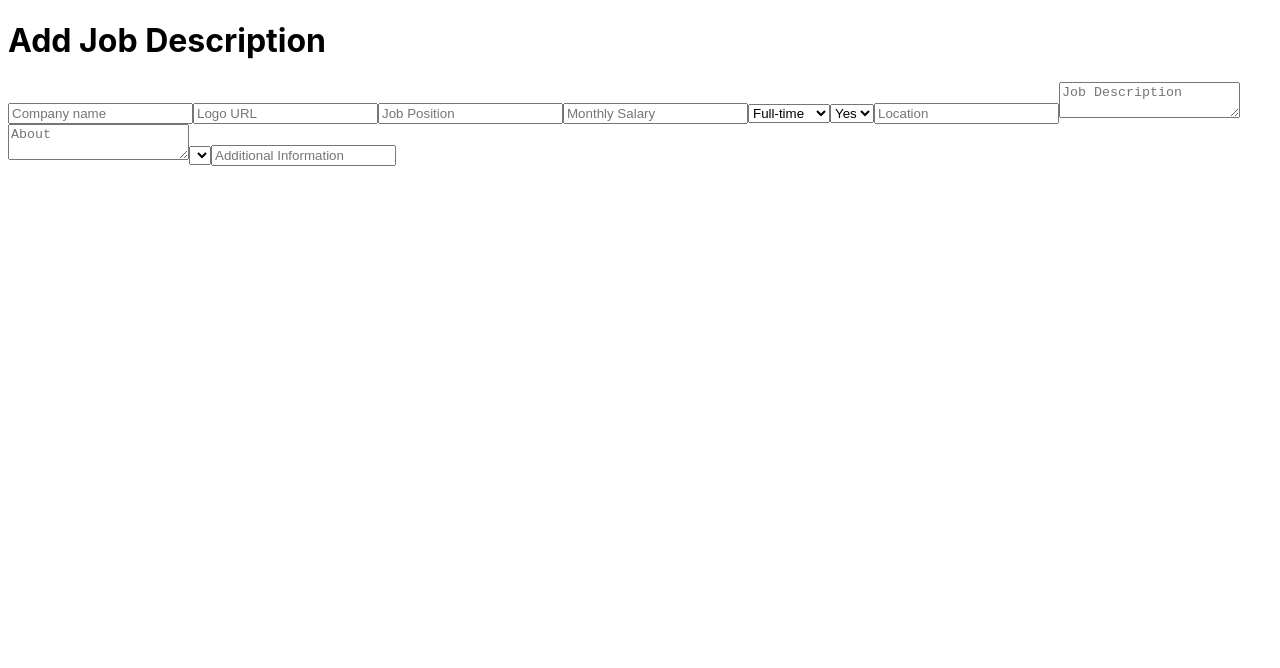
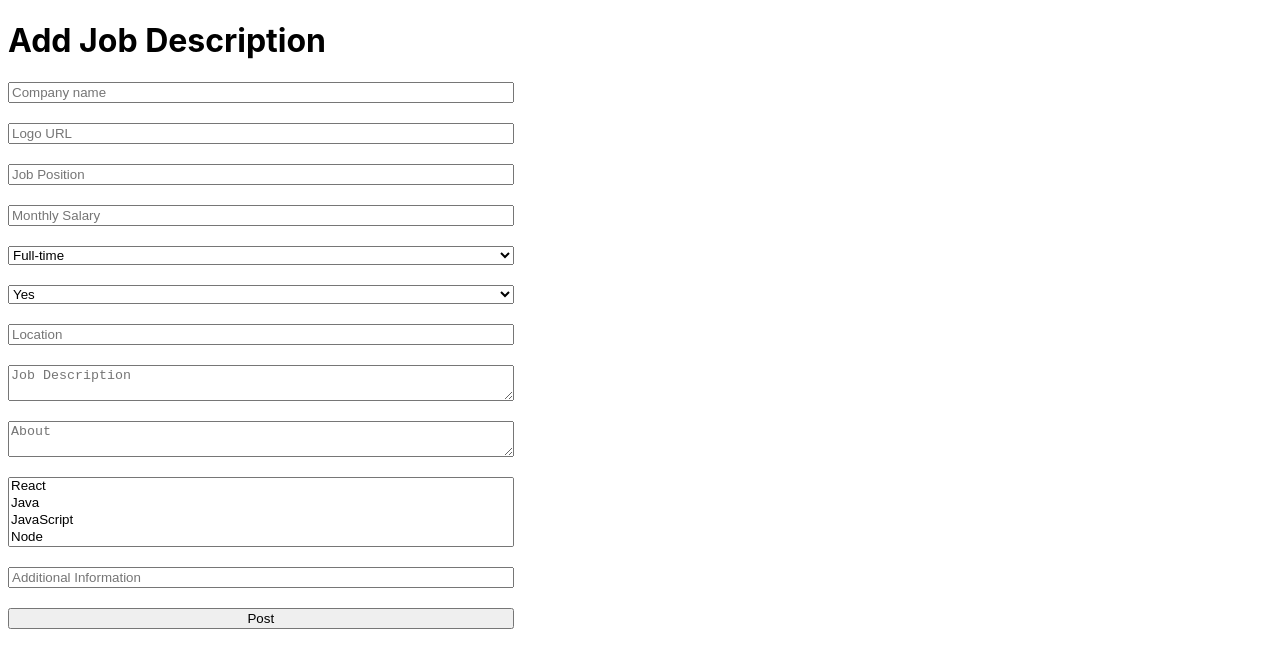
Before and after one commit to theRohan7/Cuvette-FullStack-capstone, a React (Vite) app in the folder Frontend/: page /new in a window 1280 px wide. Shown: the top 668 px of the page. Built offline with nearby package versions, Linux system fonts and the light colour scheme.

Commit message:
Create Job service

```diff
--- a/Frontend/src/pages/CreateJob.jsx
+++ b/Frontend/src/pages/CreateJob.jsx
@@ -1,3 +1,7 @@
+import { useState } from "react"
+import { createJob } from "../services/job";
+import toast from "react-hot-toast";
+
 const SKILLS = [
     {
        value: "React",
@@ -43,36 +47,83 @@ const SKILLS = [
 ]
 
 function CreateJob() {
+   const [fromData, setFormData] = useState({
+      companyName:"",
+      logoURL:"",
+      position:"",
+      salary:"",
+      jobType: "",
+      remote: "",
+      location: "",
+      description: "",
+      about:"",
+      skills: [],
+      information:""
+   })
+
+   const handleChange = (e) =>{
+      if(e.target.name === "skills") {
+         return setFormData({
+            ...fromData,
+            skills: fromData.skills.includes(e.target.value) ?
+            fromData.skills.filter(skill => skill !== e.target.value) : [...fromData.skills, e.target.value]
+         })
+      }
+      setFormData({
+         ...fromData,
+         [e.target.name]: e.target.value
+      })
+      console.log(fromData)
+   }
+
+   const handleSubmit = async(e)=>{
+      e.preventDefault();
+      const data = {...fromData}
+      data.skills = data.skills.join(",")
+      try {
+
+         const response = await createJob({data});
+         console.log(response.data);
+
+         if(response.data.statusCode === 200)
+         toast.success(`${response.data.message}`)
+
+      } catch (error) {
+         console.log(error.message);
+         toast.error("Failed to Create job.")
+      }
+   }
+
   return (
     <div>
       <h1>Add Job Description</h1>
-      <form >
-        <input name='companyName' type="text" placeholder='Company name'/>
-        <input name='logoURL' type="text" placeholder='Logo URL' />
-        <input name='position' type="text" placeholder='Job Position'/>
-        <input name='salary' type="number" placeholder='Monthly Salary'/>
-        <select name="jobType" id="">
+      <form onSubmit={handleSubmit} style={{display:"flex", flexDirection:"column", width:"40%", gap:"20px"}} >
+        <input onChange={handleChange} value={fromData.companyName} name='companyName' type="text" placeholder='Company name'/>
+        <input onChange={handleChange} value={fromData.logoURL} name='logoURL' type="text" placeholder='Logo URL' />
+        <input onChange={handleChange} value={fromData.position} name='position' type="text" placeholder='Job Position'/>
+        <input onChange={handleChange} value={fromData.salary} name='salary' type="number" placeholder='Monthly Salary'/>
+        <select onChange={handleChange} value={fromData.jobType} name="jobType" id="">
             <option value="Full-time">Full-time</option>
             <option value="Part-time">Part-time</option>
             <option value="Contract">Contract</option>
             <option value="Freelance">Freelance</option>
         </select>
-        <select name="remote" id="">
-            <option value="True">Yes</option>
-            <option value="False">No</option>
+        <select onChange={handleChange} value={fromData.remote} name="remote" id="">
+            <option value="true">Yes</option>
+            <option value="false">No</option>
         </select>
-        <input name='location' type="text" placeholder='Location' />
-        <textarea name="description" id="" placeholder='Job Description'></textarea>
-        <textarea name="about" id="" placeholder='About'></textarea>
-        <select name="skills" id="">
-            {SKILLS.map((skill,idx) => {
+        <input onChange={handleChange} value={fromData.location} name='location' type="text" placeholder='Location' />
+        <textarea onChange={handleChange} value={fromData.description} name="description" id="" placeholder='Job Description'></textarea>
+        <textarea onChange={handleChange} value={fromData.about} name="about" id="" placeholder='About'></textarea>
+        <select onChange={handleChange} value={fromData.skills} name="skills" id="" multiple>
+            {SKILLS.map((skill,idx) =>
 
-                <option key={idx} value={skill.value}>{skill.label}</option>
-            })}
+                <option key={idx} value={skill.value} >{skill.label}</option>
+            )}
         </select>
-        <input name="information" type="text" placeholder='Additional Information'/>
+        <input onChange={handleChange} value={fromData.information} name="information" type="text" placeholder='Additional Information'/>
 
-
+        <button type="submit">Post</button>
       </form>
     </div>
   )
--- /dev/null
+++ b/Frontend/src/services/job.js
@@ -0,0 +1,23 @@
+import axios from "axios";
+import { BACKEND_URL } from "../utils/constants";
+import toast from "react-hot-toast";
+
+export const createJob = async ({data}) =>{
+
+    try {
+
+        const token = localStorage.getItem('token')
+        const response = await axios.post(`${BACKEND_URL}/job/create-job`, data, {
+            headers:{
+                'Authorization': token
+            }
+        })
+
+        return response
+
+    } catch (error) {
+        console.log(error.response.data.message);
+        throw new Error(error.response.data.messgae)
+    }
+
+}
```
